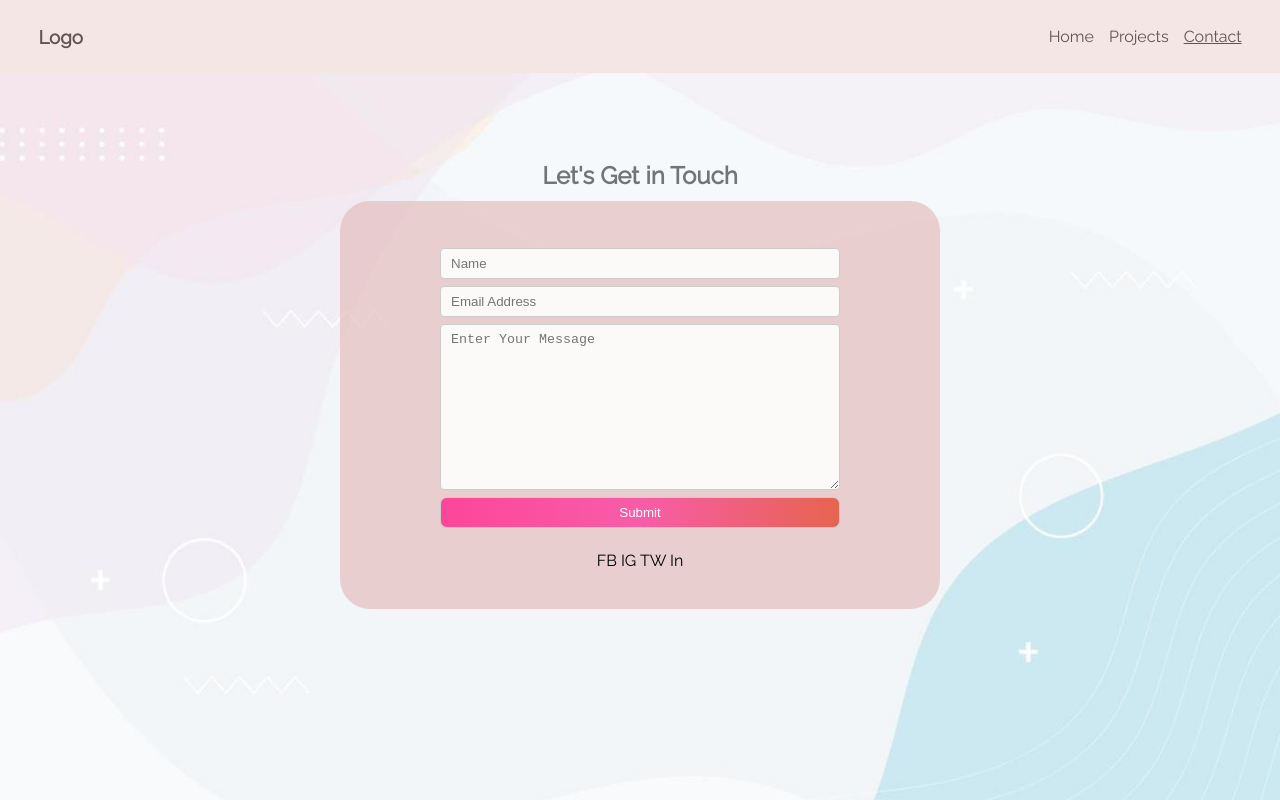
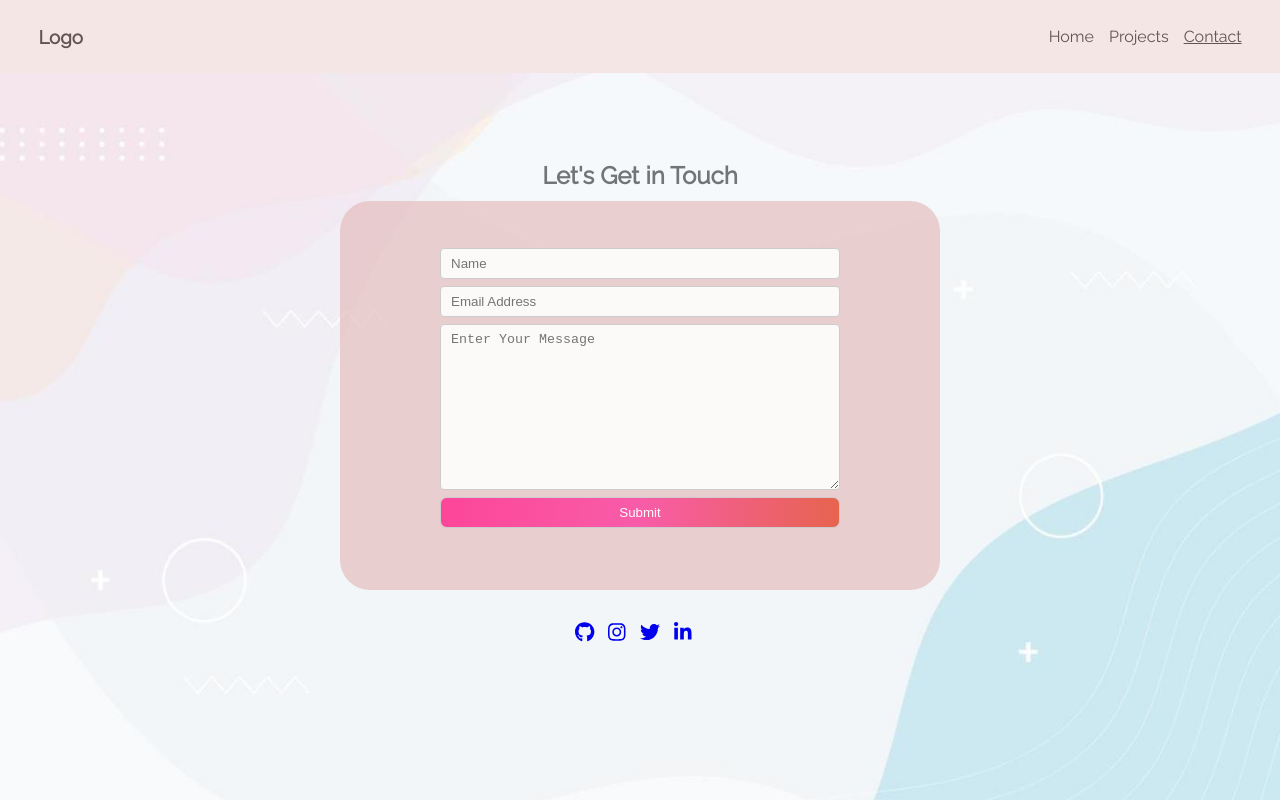
Before and after one commit to ayahxsheikh/my-portfolio, a React (Create React App) app: page /contact in a window 1280 px wide. Shown: the top 800 px of the page. Built offline with nearby package versions, Linux system fonts and the light colour scheme.

Commit message:
fontawesome npm

```diff
--- a/package.json
+++ b/package.json
@@ -3,6 +3,10 @@
   "version": "0.1.0",
   "private": true,
   "dependencies": {
+    "@fortawesome/fontawesome-svg-core": "^6.3.0",
+    "@fortawesome/free-brands-svg-icons": "^6.3.0",
+    "@fortawesome/free-solid-svg-icons": "^6.3.0",
+    "@fortawesome/react-fontawesome": "^0.2.0",
     "@testing-library/jest-dom": "^5.16.5",
     "@testing-library/react": "^13.4.0",
     "@testing-library/user-event": "^13.5.0",
--- a/src/App.js
+++ b/src/App.js
@@ -1,12 +1,17 @@
 import {Routes, Route} from 'react-router-dom';
-// import {useState} from 'react';
-// import projects from './projects.json';
+import { library } from '@fortawesome/fontawesome-svg-core'
+import { fab } from '@fortawesome/free-brands-svg-icons'
+// import { faCheckSquare, faCoffee } from '@fortawesome/free-solid-svg-icons'
+
 
 import Home from './pages/Home';
 import PGallery from './pages/PGallery';
 import Contact from './pages/Contact';
 
 import Header from './components/Header';
+
+
+library.add(fab)
 
 
 function App() {
--- a/src/pages/Contact.js
+++ b/src/pages/Contact.js
@@ -1,4 +1,4 @@
-// import { FontAwesomeIcon } from '@fortawesome/react-fontawesome'
+import { FontAwesomeIcon } from '@fortawesome/react-fontawesome'
 import '../styles/contact.css'
 
 function Contact(){
@@ -19,22 +19,22 @@ function Contact(){
                     <textarea placeholder="Enter Your Message" cols="30" rows="10" ></textarea>
                     <button className="f-btn" >Submit</button>
                 </form>
+            </div>
 
-                <div className="icon-div"> FB
-                    <a href="https://www.facebook.com/">
-                        {/* <FontAwesomeIcon className="icon fb" icon="fa-brands fa-facebook-f" size="lg"/> */}
-                    </a> IG
+                <div className="icon-div">
+                    <a href="https://github.com/ayahxsheikh">
+                    <FontAwesomeIcon icon="fab fa-github" className="icon gh" size="lg"/>
+                    </a>
                     <a href="https://instagram.com/">
-                        {/* <FontAwesomeIcon className="icon ig" icon="fa-brands fa-instagram" size="lg" /> */}
-                    </a> TW
+                        <FontAwesomeIcon  icon="fa-brands fa-instagram" className="icon ig" size="lg" />
+                    </a>
                     <a href="https://twitter.com/">
-                        {/* <FontAwesomeIcon className="icon tw" icon="fa-brands fa-twitter" size="lg"/> */}
-                    </a> In
+                        <FontAwesomeIcon icon="fa-brands fa-twitter" className="icon tw" size="lg"/>
+                    </a>
                     <a href="https://linkedin.com/">
-                        {/* <FontAwesomeIcon className="icon in" icon="fa-brands fa-linkedin-in" size="lg"/> */}
+                        <FontAwesomeIcon icon="fa-brands fa-linkedin-in" className="icon in" size="lg"/>
                     </a>
                 </div>
-            </div>
         </div>
         </>
     )
--- a/src/styles/contact.css
+++ b/src/styles/contact.css
@@ -36,10 +36,13 @@
       display: flex;
       flex-direction: column;
       width: 90%;
-      max-width: 400px;
       margin: 1rem auto;
       padding-top: 7%;
+      max-width: 400px;
     }
+
+    /* form * > :not(:last-child){
+    } */
 
     form > * {
       padding: 7px 10px;
@@ -52,10 +55,11 @@
     }
 
     .f-btn {
-      cursor: pointer;
       color: #fff;
       background-color: #F08A9B;
       background-image: linear-gradient(to right, #ff3a99d9, #f85ca8,#e7644f);
+      cursor: pointer;
+      /* max-width: 200px; */
       border-radius: 7px;
   }
 
@@ -63,6 +67,12 @@
       background-color: #d87c8c;
   }
 
-  /* .icon-div{
-    margin-bottom: 0px;
-  } */
+  .icon-div{
+    display: flex;
+    flex-direction: row;
+    justify-content: center;
+  }
+
+  .icon{
+    margin-right: 14px;
+  }
```
Also changed, not shown: 1 other file (tests, documents, lock files or other folders).
